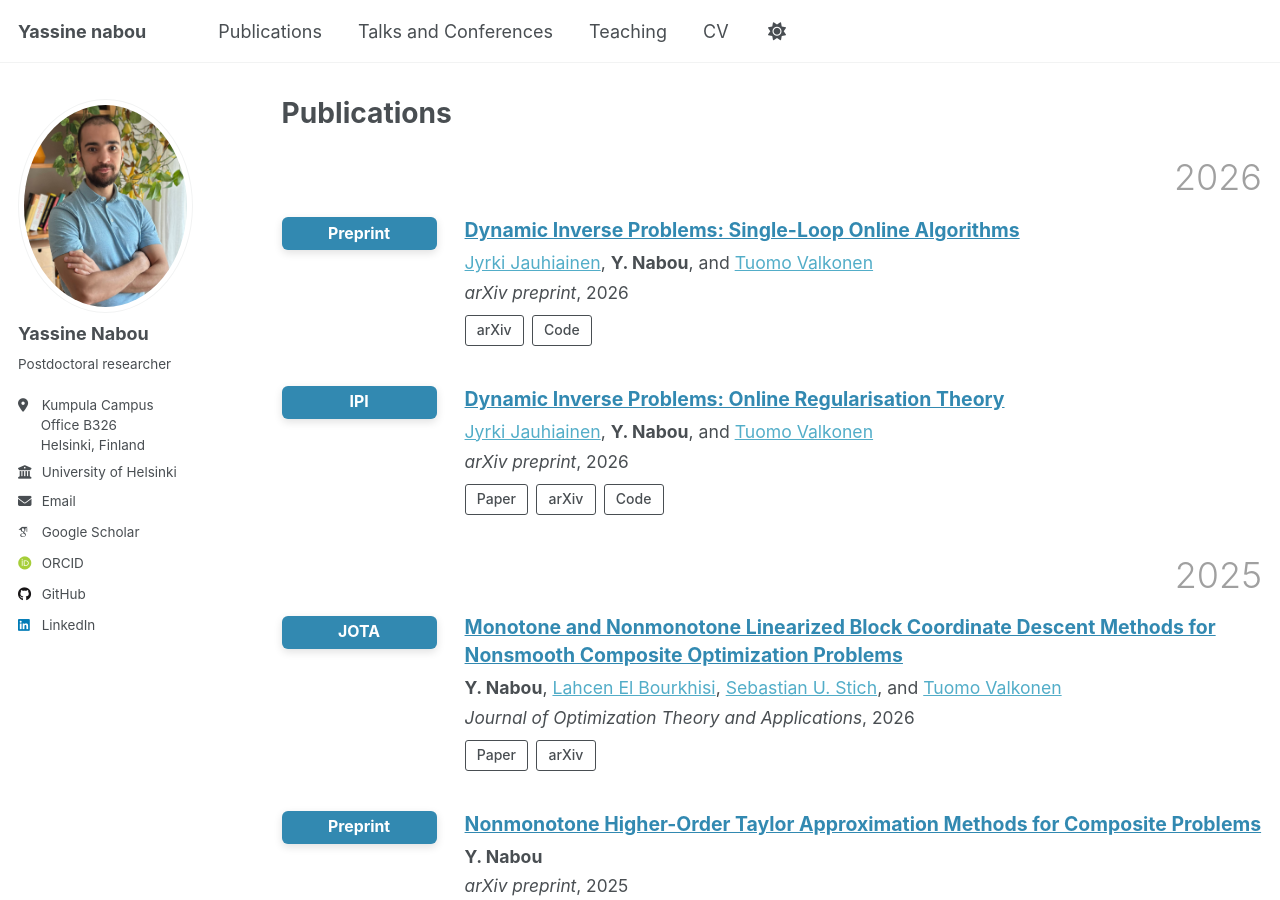
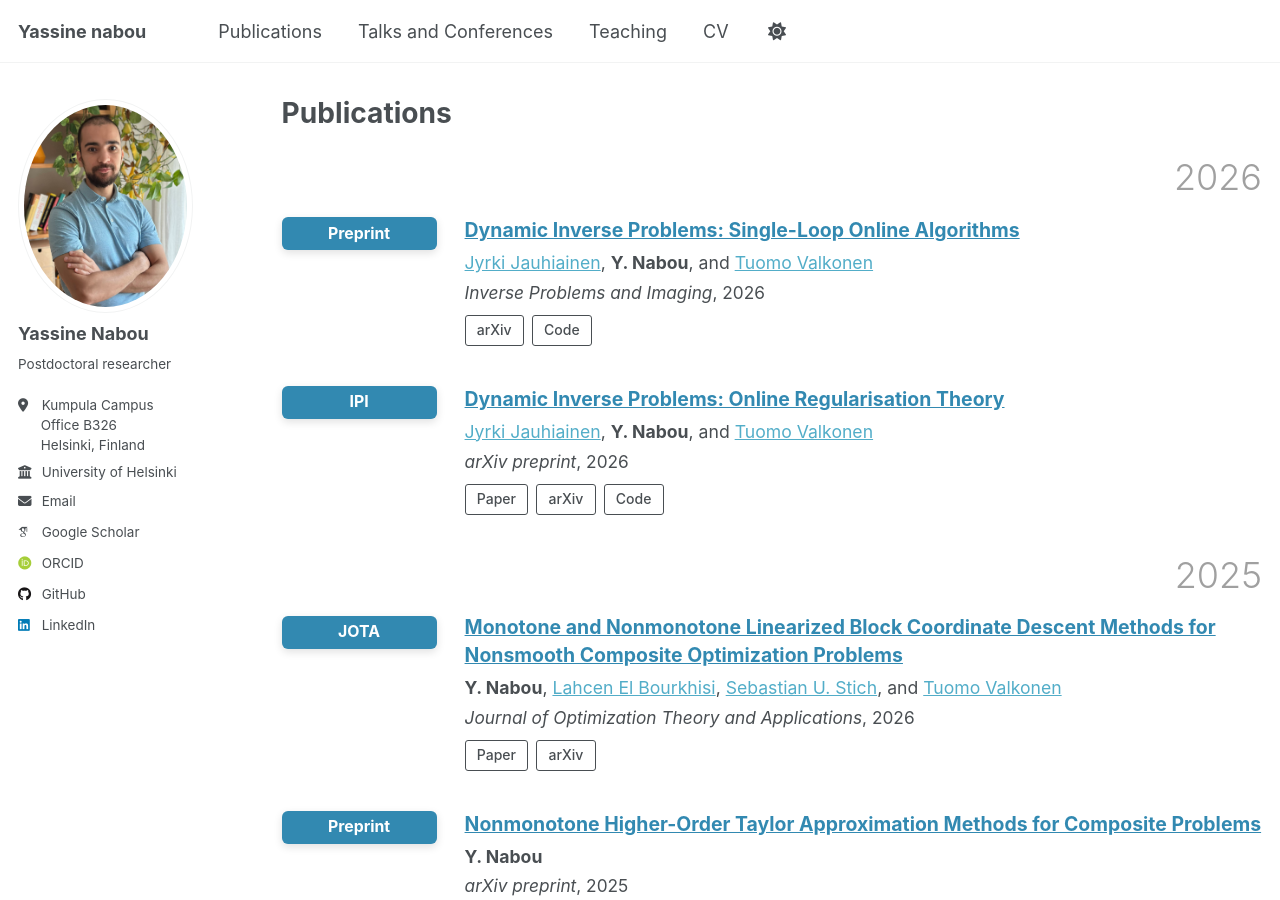
Before and after one commit to Yassine-Nabou/Yassine-Nabou.github.io, a Jekyll site: the page built from _pages/publications.html, in a window 1280 px wide and 900 px high. Built offline with Jekyll 4.4.1, drawn with Linux system fonts in a browser that asks for light colours; some web fonts are replaced; a script that is not in the unit is left out.

Commit message:
Update publication venue from arXiv to Inverse Problems and Imaging

```diff
--- a/_pages/publications.html
+++ b/_pages/publications.html
@@ -156,7 +156,7 @@ author_profile: true
         <a href="https://tuomov.iki.fi">Tuomo Valkonen</a>
       </div>
       <div class="publication-venue-details">
-        <em>arXiv preprint</em>, 2026
+        <em>Inverse Problems and Imaging</em>, 2026
       </div>
       <div class="publication-links">
         <a href="https://arxiv.org/abs/2606.10951">arXiv</a>
```
